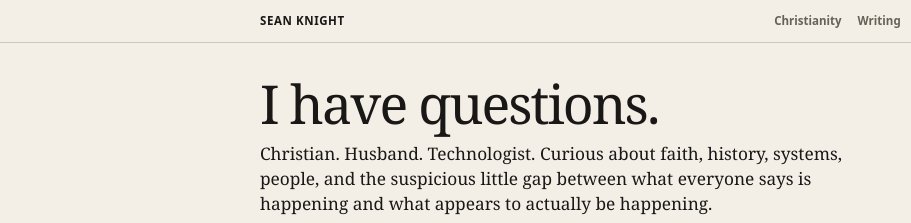
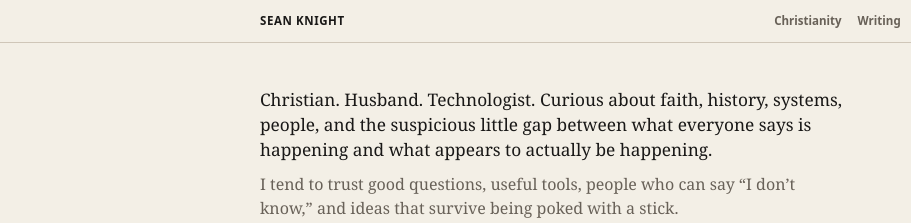
Before and after one commit to SeanEricKnight/seanknight.me, a plain HTML site: page index.html in a window 1280 px wide. Shown: the top 223 px of the page, 0-911 px from the left. Drawn offline with Linux system fonts and the light colour scheme.

Commit message:
Remove homepage hero headline

```diff
--- a/index.html
+++ b/index.html
@@ -35,7 +35,6 @@
   <main id="main">
     <section class="intro shell" id="top">
       <div class="intro-copy">
-        <h1>I have questions.</h1>
         <p class="lede">
           Christian. Husband. Technologist. Curious about faith, history, systems,
           people, and the suspicious little gap between what everyone says is
```
